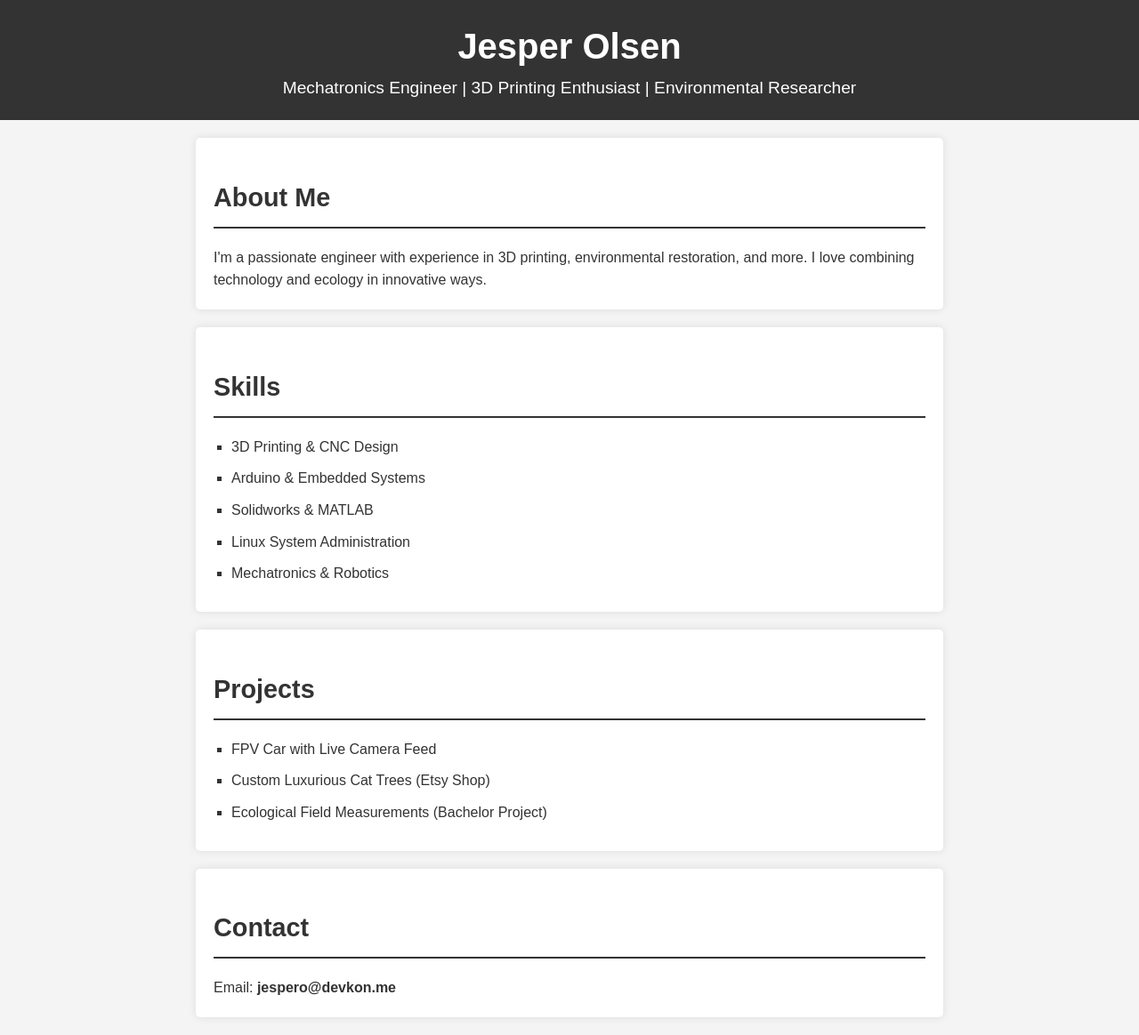
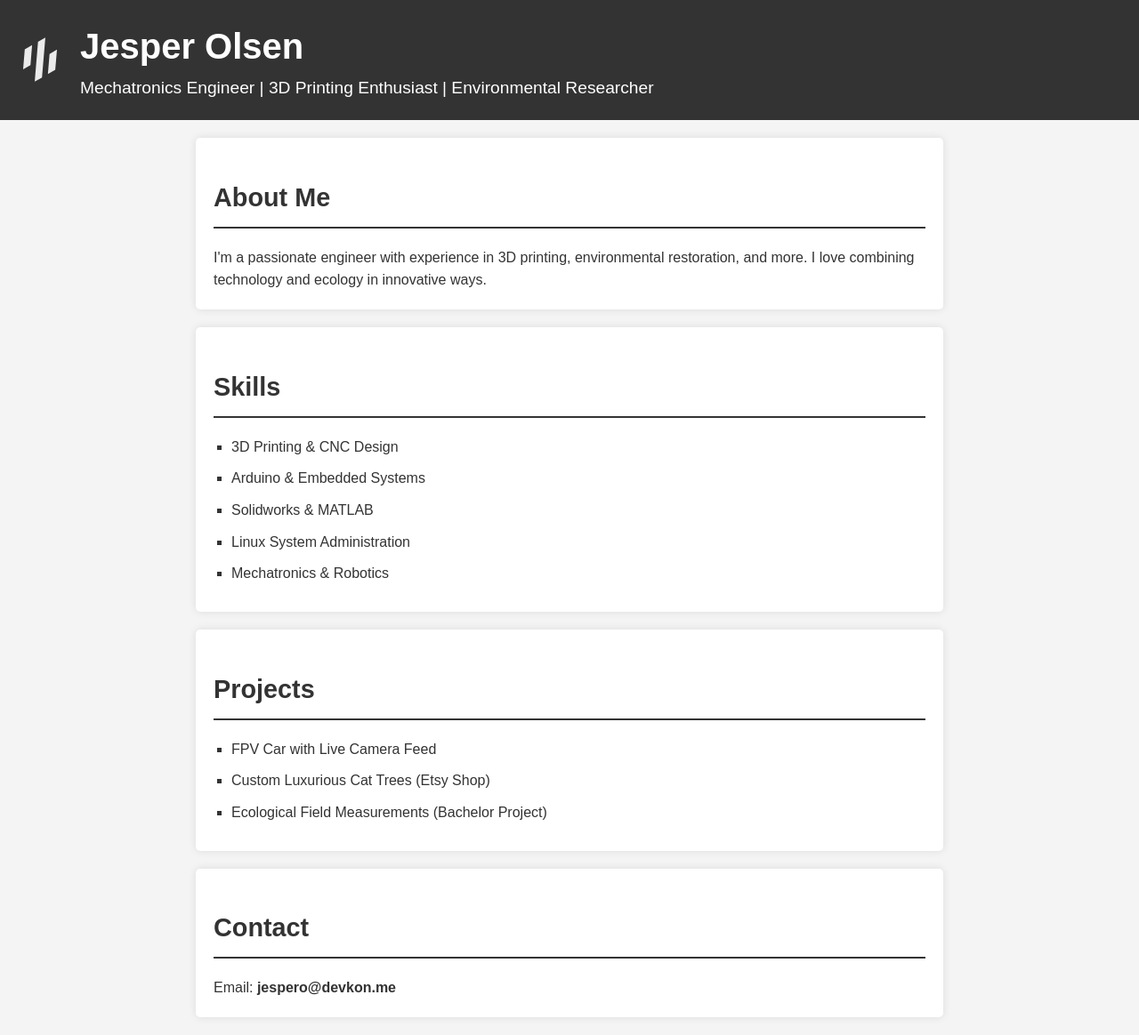
Before and after one commit to ExtinctFox/ExtinctFox.github.io, a Jekyll site: the page index.html, which Jekyll copies as it is, in a window 1280 px wide. Shown: the whole page at 89% size. Built offline with Jekyll 4.4.1, drawn with Linux system fonts in a browser that asks for light colours.

Commit message:
Added logo

```diff
--- a/index.html
+++ b/index.html
@@ -13,8 +13,14 @@
 </head>
 <body>
     <header>
-        <h1>Jesper Olsen</h1>
-        <p>Mechatronics Engineer | 3D Printing Enthusiast | Environmental Researcher</p>
+        <!-- Logo (Favicon) -->
+        <img src="/assets/icons/favicon.svg" alt="Jesper Olsen Logo" class="logo">
+
+        <!-- Title and Description -->
+        <div class="header-text">
+            <h1>Jesper Olsen</h1>
+            <p>Mechatronics Engineer | 3D Printing Enthusiast | Environmental Researcher</p>
+        </div>
     </header>
 
     <section id="about">
--- a/styles.css
+++ b/styles.css
@@ -12,7 +12,21 @@ header {
     background-color: #333;
     color: white;
     padding: 20px 0;
-    text-align: center;
+    text-align: left;
+    display: flex;
+    align-items: center;
+    justify-content: flex-start;
+}
+
+.logo {
+    width: 50px; /* Adjust this size based on how large you want the logo */
+    height: auto;
+    margin-left: 20px;
+    margin-right: 20px;
+}
+
+.header-text {
+    display: inline-block;
 }
 
 header h1 {
```
